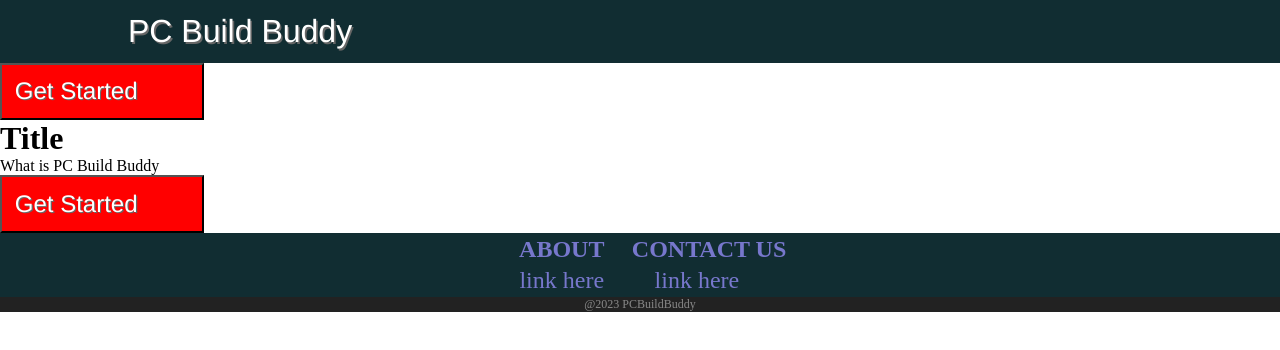
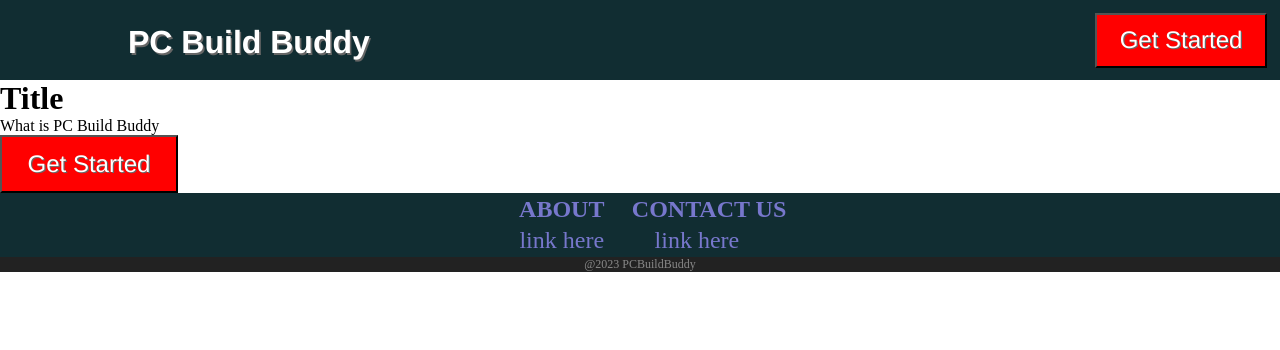
Before and after one commit to Fullchord/PCBuildBuddy, a React (Vite) app in the folder frontend/: page / in a window 1280 px wide. Shown: the top 350 px of the page. Built offline with nearby package versions, Linux system fonts and the light colour scheme.

Commit message:
Configured a more visually pleasing nav bar

```diff
--- a/frontend/src/components/button.css
+++ b/frontend/src/components/button.css
@@ -8,5 +8,5 @@
     color: white;
 
     background-color: red;
-    padding: 1% 5% 1% 1%;
+    padding: 1% 2% 1% 2%;
 }
--- a/frontend/src/components/button.jsx
+++ b/frontend/src/components/button.jsx
@@ -4,7 +4,7 @@ const Button = () => {
 
     return (
         <button className="button">
-            Get Started
+            <p>Get Started</p>
         </button>
     );
 }
--- a/frontend/src/components/nav.css
+++ b/frontend/src/components/nav.css
@@ -1,12 +1,25 @@
 .nav {
-
-    font-size: 2em;
-    font-family:'Franklin Gothic Medium', 'Arial Narrow', Arial, sans-serif;
-    text-shadow: #666 .05em .05em;
-
-    text-align: left;
-    color: white;
+    display: flex;
+    flex-wrap: nowrap;
+    flex-direction: row;
 
     background-color: #112D32;
     padding: 1% 1% 1% 10%;
 }
+
+.title {
+    font-size: 2em;
+    font-family:'Franklin Gothic Medium', 'Arial Narrow', Arial, sans-serif;
+    color: white;
+    text-shadow: #666 .05em .05em;
+    text-align: left;
+    padding-right: 20%;
+    padding-top: 1%;
+
+    flex-grow: 2;
+}
+
+.test {
+    font-size: 1em;
+    flex-grow: 1;
+}
--- a/frontend/src/components/nav.jsx
+++ b/frontend/src/components/nav.jsx
@@ -1,10 +1,12 @@
 import "./nav.css";
+import Button from "./button.jsx"
 
 const Nav = () => {
 
     return (
         <nav className="nav">
-            PC Build Buddy
+            <h1 className="title">PC Build Buddy</h1>
+            <Button className="test"/>
         </nav>
     );
 }
--- a/frontend/src/pages/index.jsx
+++ b/frontend/src/pages/index.jsx
@@ -9,7 +9,6 @@ const Index = () => {
     return (
         <>
             <Nav/>
-            <Button/>
             <h1>Title</h1>
             <p>What is PC Build Buddy</p>
             <Button/>
```
